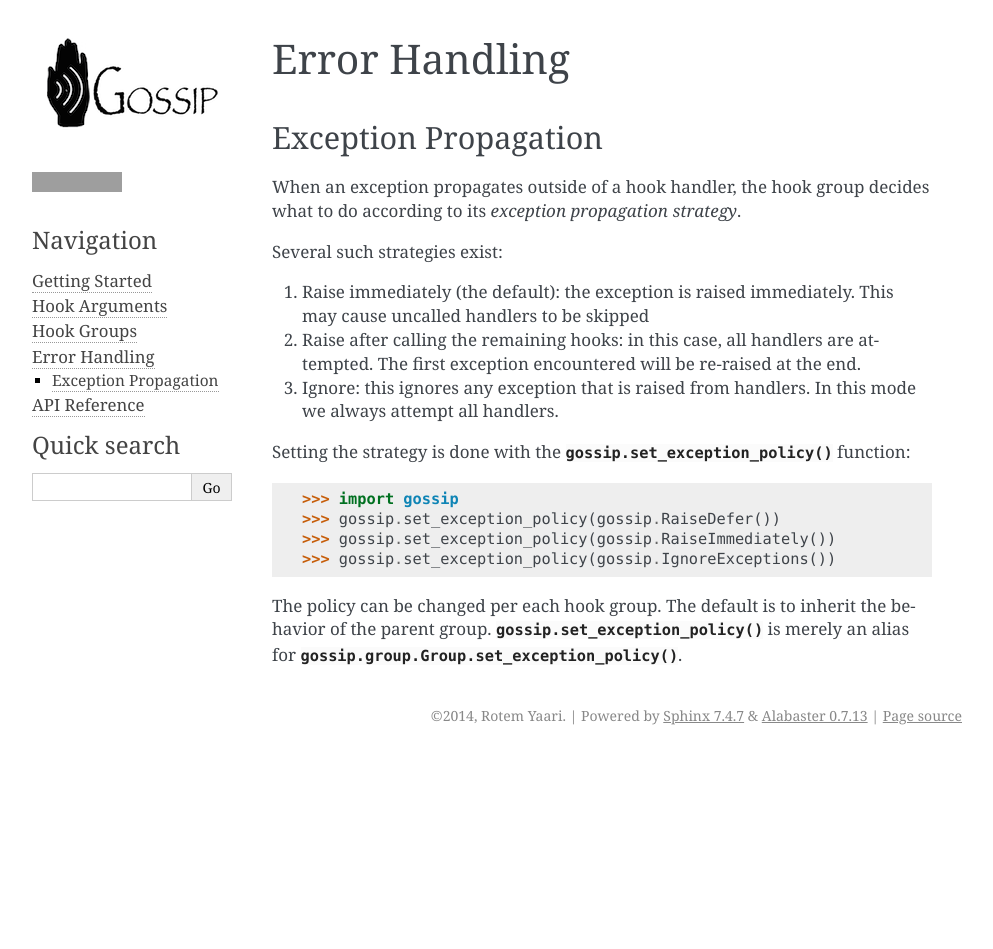
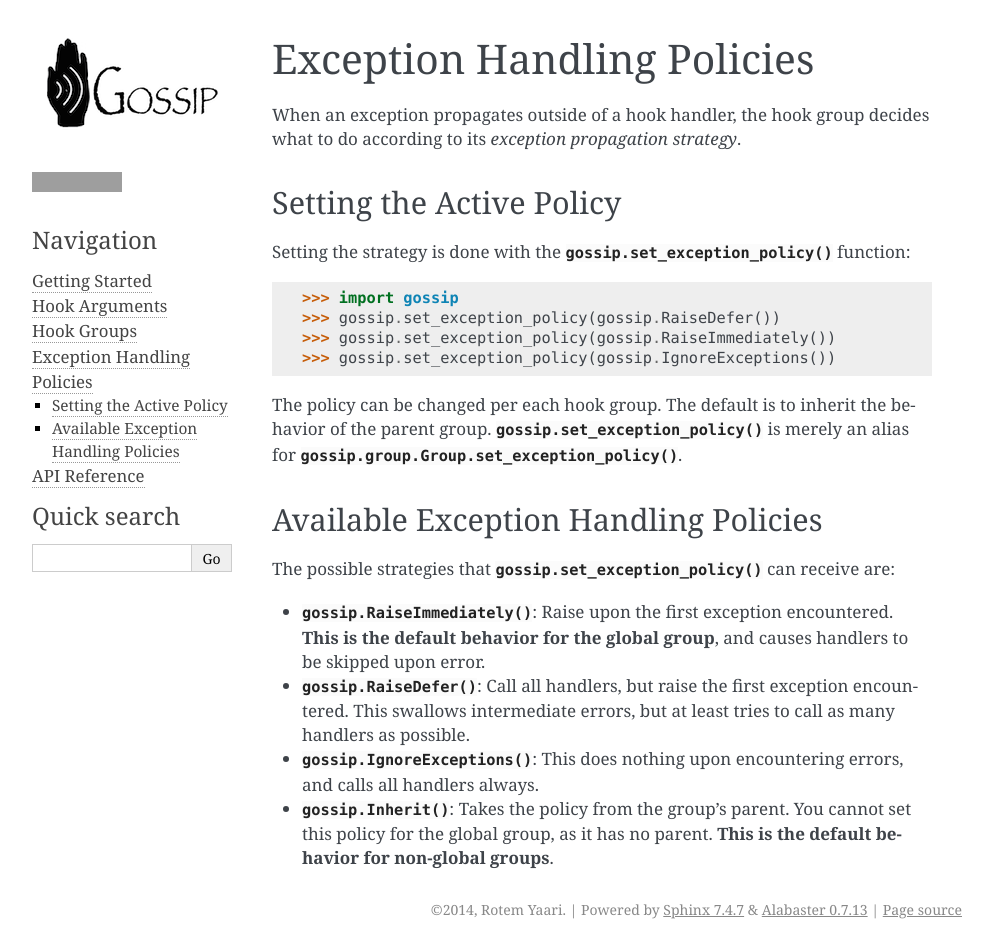
Before and after one commit to getslash/gossip, a Sphinx documentation site: the page built from doc/error_handling.rst, in a window 1280 px wide. Shown: the whole page, without its empty margins (148-1141 px from the left). Built offline with Sphinx 7.4.7, drawn with Linux system fonts in a browser that asks for light colours; before the commit the page ends 900 px from its top, so only the background shows below that; grey boxes are pictures that could not be loaded.

Commit message:
Documentation

```diff
--- a/doc/error_handling.rst
+++ b/doc/error_handling.rst
@@ -1,16 +1,10 @@
-Error Handling
-==============
-
-Exception Propagation
----------------------
+Exception Handling Policies
+===========================
 
 When an exception propagates outside of a hook handler, the hook group decides what to do according to its *exception propagation strategy*.
 
-Several such strategies exist:
-
-1. Raise immediately (the default): the exception is raised immediately. This may cause uncalled handlers to be skipped
-2. Raise after calling the remaining hooks: in this case, all handlers are attempted. The first exception encountered will be re-raised at the end.
-3. Ignore: this ignores any exception that is raised from handlers. In this mode we always attempt all handlers.
+Setting the Active Policy
+-------------------------
 
 Setting the strategy is done with the :func:`gossip.set_exception_policy` function:
 
@@ -22,3 +16,13 @@ Setting the strategy is done with the :func:`gossip.set_exception_policy` functi
 		>>> gossip.set_exception_policy(gossip.IgnoreExceptions())
 
 The policy can be changed per each hook group. The default is to inherit the behavior of the parent group. :func:`gossip.set_exception_policy` is merely an alias for :func:`gossip.group.Group.set_exception_policy`.
+
+Available Exception Handling Policies
+-------------------------------------
+
+The possible strategies that :func:`gossip.set_exception_policy` can receive are:
+
+* :class:`gossip.RaiseImmediately() <gossip.exception_policy.RaiseImmediately>`: Raise upon the first exception encountered. **This is the default behavior for the global group**, and causes handlers to be skipped upon error.
+* :class:`gossip.RaiseDefer() <gossip.exception_policy.RaiseDefer>`: Call all handlers, but raise the first exception encountered. This swallows intermediate errors, but at least tries to call as many handlers as possible.
+* :class:`gossip.IgnoreExceptions() <gossip.exception_policy.IgnoreExceptions>`: This does nothing upon encountering errors, and calls all handlers always.
+* :class:`gossip.Inherit() <gossip.exception_policy.Inherit>`: Takes the policy from the group's parent. You cannot set this policy for the global group, as it has no parent. **This is the default behavior for non-global groups**.
```
Also changed, not shown: doc/api.rst (+8 -0 lines).
